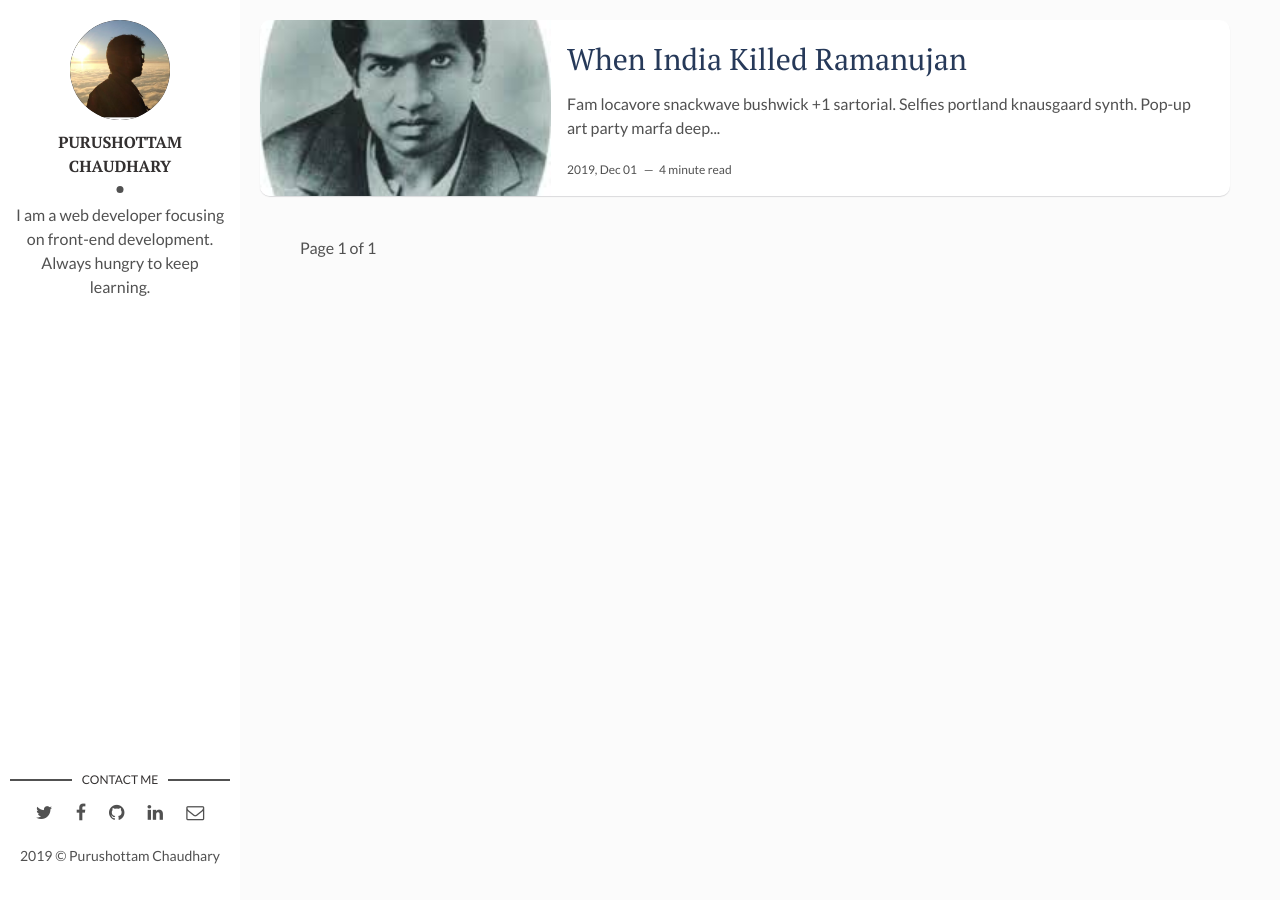
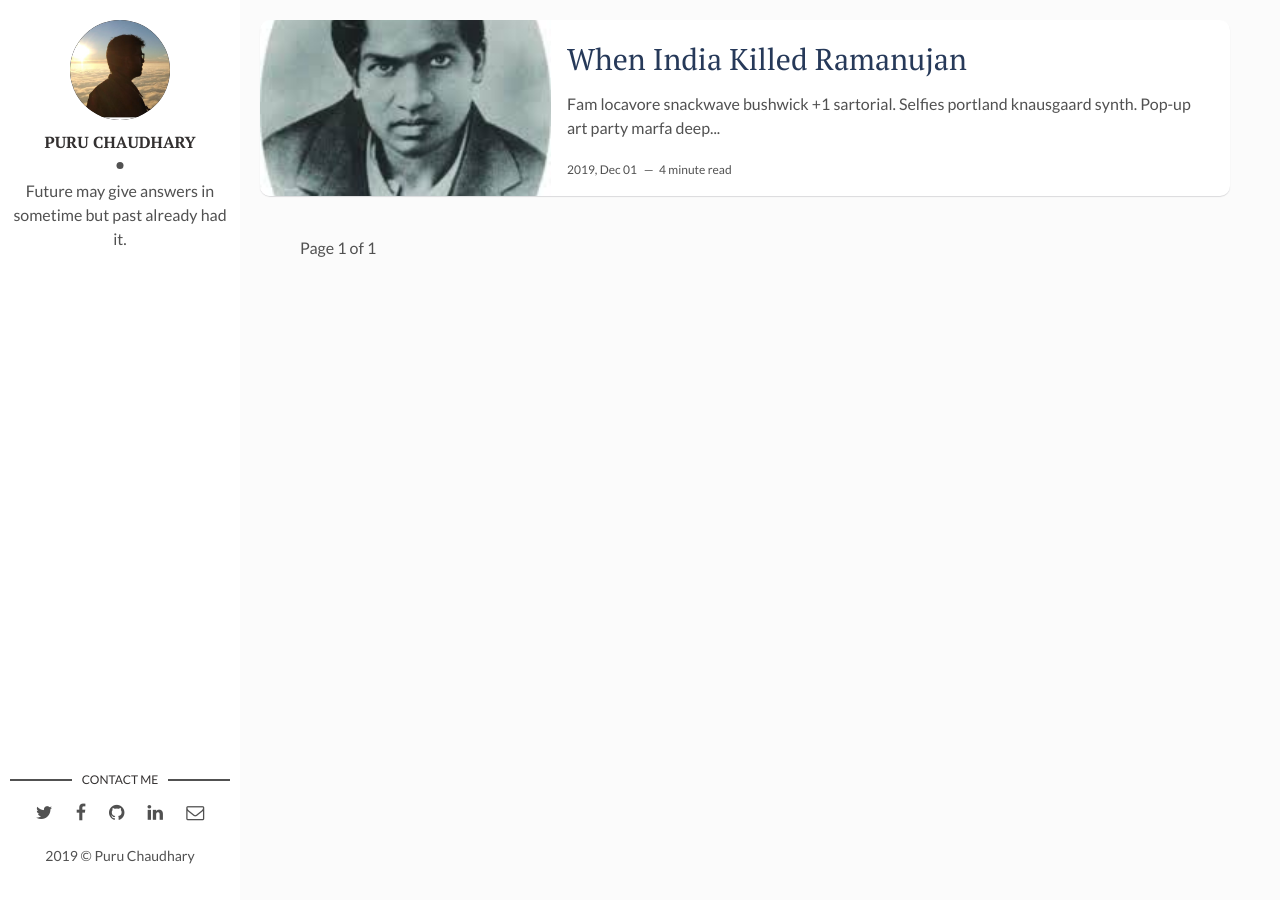
Before and after one commit to roshanpuru/vartalaap, a Jekyll site: the page built from index.html, in a window 1280 px wide. Built offline with Jekyll 4.4.1, drawn with Linux system fonts in a browser that asks for light colours; the list of posts is cut into pages by our own code.

Commit message:
ramanujan

```diff
--- a/_config.yml
+++ b/_config.yml
@@ -1,17 +1,15 @@
 title: Hello, world! I'm Puru Chaudhary
 description: > # this means to ignore newlines until "baseurl:"
-  Write an awesome description for your new site here. You can edit this
-  line in _config.yml. It will appear in your document head meta (for
-  Google search results) and in your feed.xml site description.
+  Vartalaap
 permalink: ':title/'
 baseurl: "/vartalaap" # the subpath of your site, e.g. /blog
 url: "" # the base hostname & protocol for your site, e.g. http://example.com
 site-twitter: #if your site has a twitter account, enter it here
 
 # Author Settings
-author: Purushottam Chaudhary # add your name
+author: Puru Chaudhary # add your name
 author-img: puru.png # add your photo
-about-author: I am a web developer focusing on front-end development. Always hungry to keep learning. # add description
+about-author: Future may give answers in sometime but past already had it. # add description
 social-twitter: # add your Twitter handle
 social-facebook: # add your Facebook handle
 social-github: artemsheludko # add your Github handle
```
